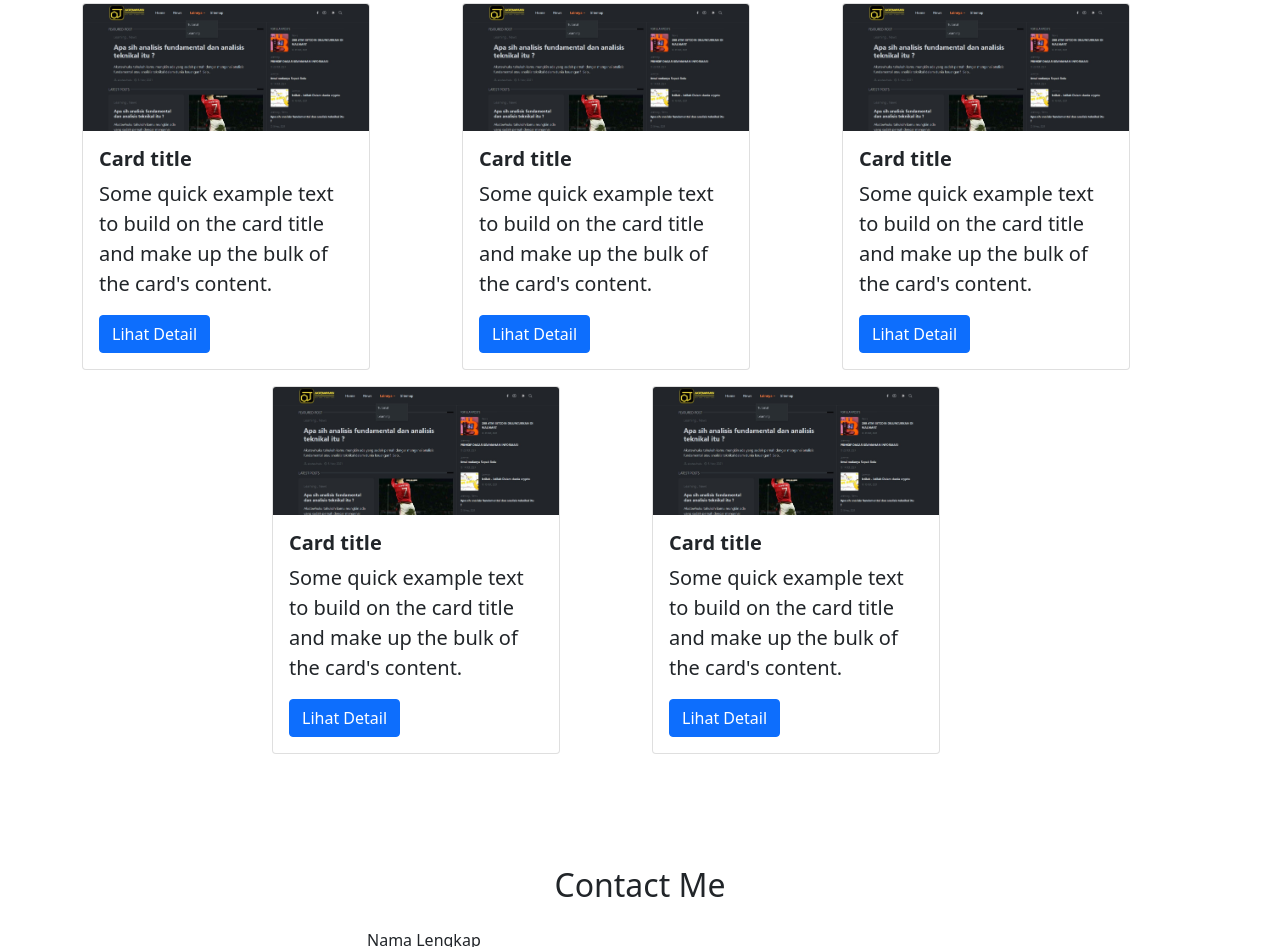
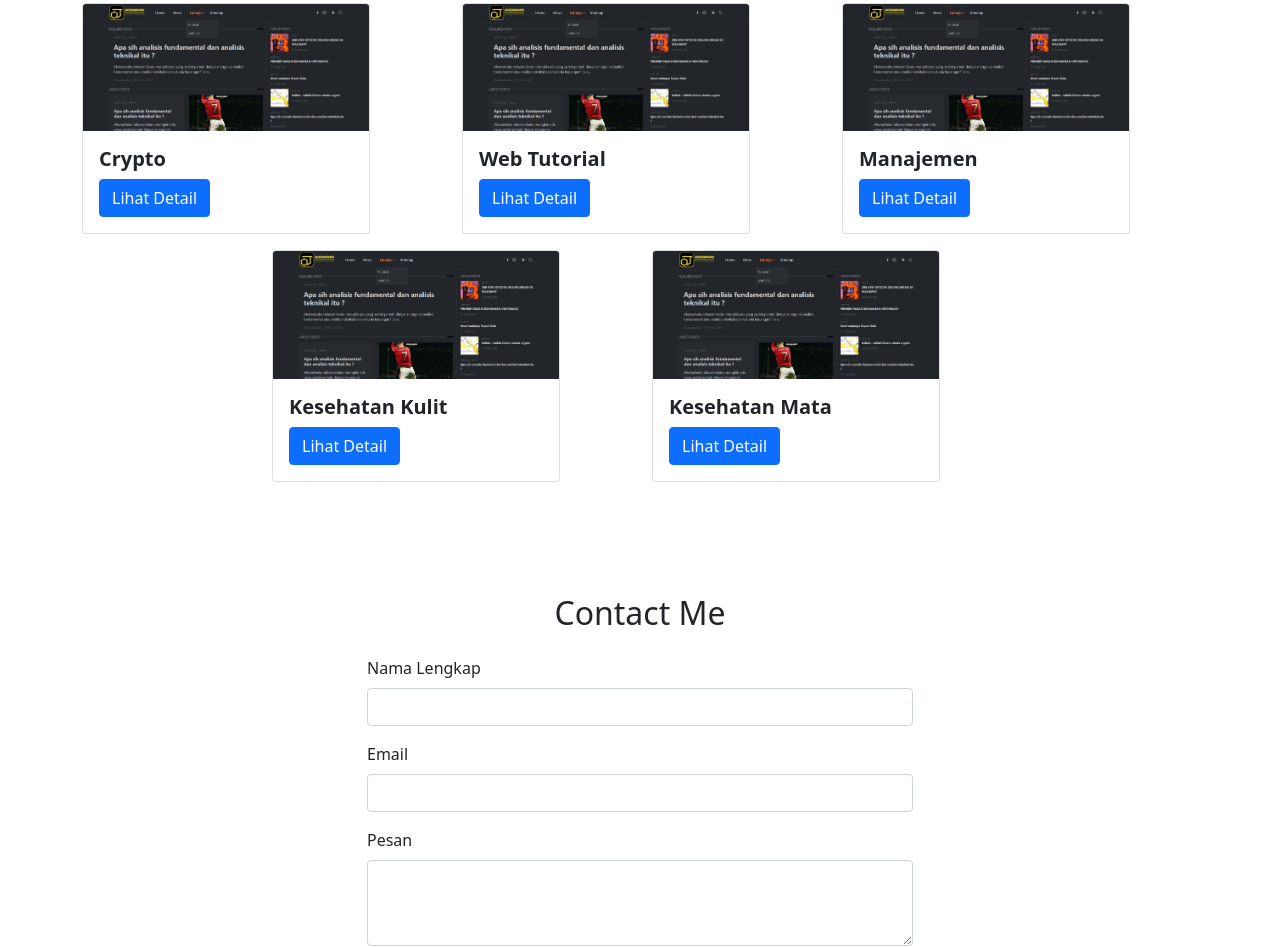
Before and after one commit to sihab123/sihab123.github.io, a plain HTML site: page index.html in a window 1280 px wide. Shown: the part 925-1872 px from the top of the page. Drawn offline with nearby package versions, Linux system fonts and the light colour scheme; a web font is replaced by a local one.

Commit message:
Update index.html
ubah  section article

```diff
--- a/index.html
+++ b/index.html
@@ -93,9 +93,8 @@
     <div class="card" style="width: 18rem;">
   	<img src="img/galery.jpg" class="card-img-top" alt="galery">
   	<div class="card-body">
-    <h5 class="card-title fw-bold">Card title</h5>
-    <p class="card-text">Some quick example text to build on the card title and make up the bulk of the card's content.</p>
-    <a href="#" class="btn btn-primary">Lihat Detail</a>
+    <h5 class="card-title fw-bold">Crypto</h5>
+    <a href="https://www.akutawhuku.my.id/search/label/Crypto" class="btn btn-primary">Lihat Detail</a>
   	</div>
 	</div>
 		</div>
@@ -103,9 +102,8 @@
     <div class="card" style="width: 18rem;">
   	<img src="img/galery.jpg" class="card-img-top" alt="galery">
   	<div class="card-body">
-    <h5 class="card-title fw-bold">Card title</h5>
-    <p class="card-text">Some quick example text to build on the card title and make up the bulk of the card's content.</p>
-    <a href="#" class="btn btn-primary">Lihat Detail</a>
+    <h5 class="card-title fw-bold">Web Tutorial</h5>
+    <a href="https://www.akutawhuku.my.id/search/label/Web" class="btn btn-primary">Lihat Detail</a>
   	</div>
 	</div>
 		</div>
@@ -113,9 +111,8 @@
 		<div class="card" style="width: 18rem;">
 		<img src="img/galery.jpg" class="card-img-top" alt="galery">
 		<div class="card-body">
-		<h5 class="card-title fw-bold">Card title</h5>
-		<p class="card-text">Some quick example text to build on the card title and make up the bulk of the card's content.</p>
-		<a href="#" class="btn btn-primary">Lihat Detail</a>
+		<h5 class="card-title fw-bold">Manajemen</h5>
+		<a href="https://www.akutawhuku.my.id/search/label/Manajemen" class="btn btn-primary">Lihat Detail</a>
 		</div>
 		</div>
 		</div>
@@ -123,9 +120,8 @@
 		<div class="card" style="width: 18rem;">
 		<img src="img/galery.jpg" class="card-img-top" alt="galery">
 		<div class="card-body">
-		<h5 class="card-title fw-bold">Card title</h5>
-		<p class="card-text">Some quick example text to build on the card title and make up the bulk of the card's content.</p>
-		<a href="#" class="btn btn-primary">Lihat Detail</a>
+		<h5 class="card-title fw-bold">Kesehatan Kulit</h5>
+		<a href="https://www.akutawhuku.my.id/search/label/Kulit" class="btn btn-primary">Lihat Detail</a>
 		</div>
 		</div>
 		</div>
@@ -133,9 +129,8 @@
 		<div class="card" style="width: 18rem;">
 		<img src="img/galery.jpg" class="card-img-top" alt="galery">
 		<div class="card-body">
-		<h5 class="card-title fw-bold">Card title</h5>
-		<p class="card-text">Some quick example text to build on the card title and make up the bulk of the card's content.</p>
-		<a href="#" class="btn btn-primary">Lihat Detail</a>
+		<h5 class="card-title fw-bold">Kesehatan Mata</h5>
+		<a href="https://www.akutawhuku.my.id/search/label/Mata" class="btn btn-primary">Lihat Detail</a>
 		</div>
 		</div>
 		</div>
```
